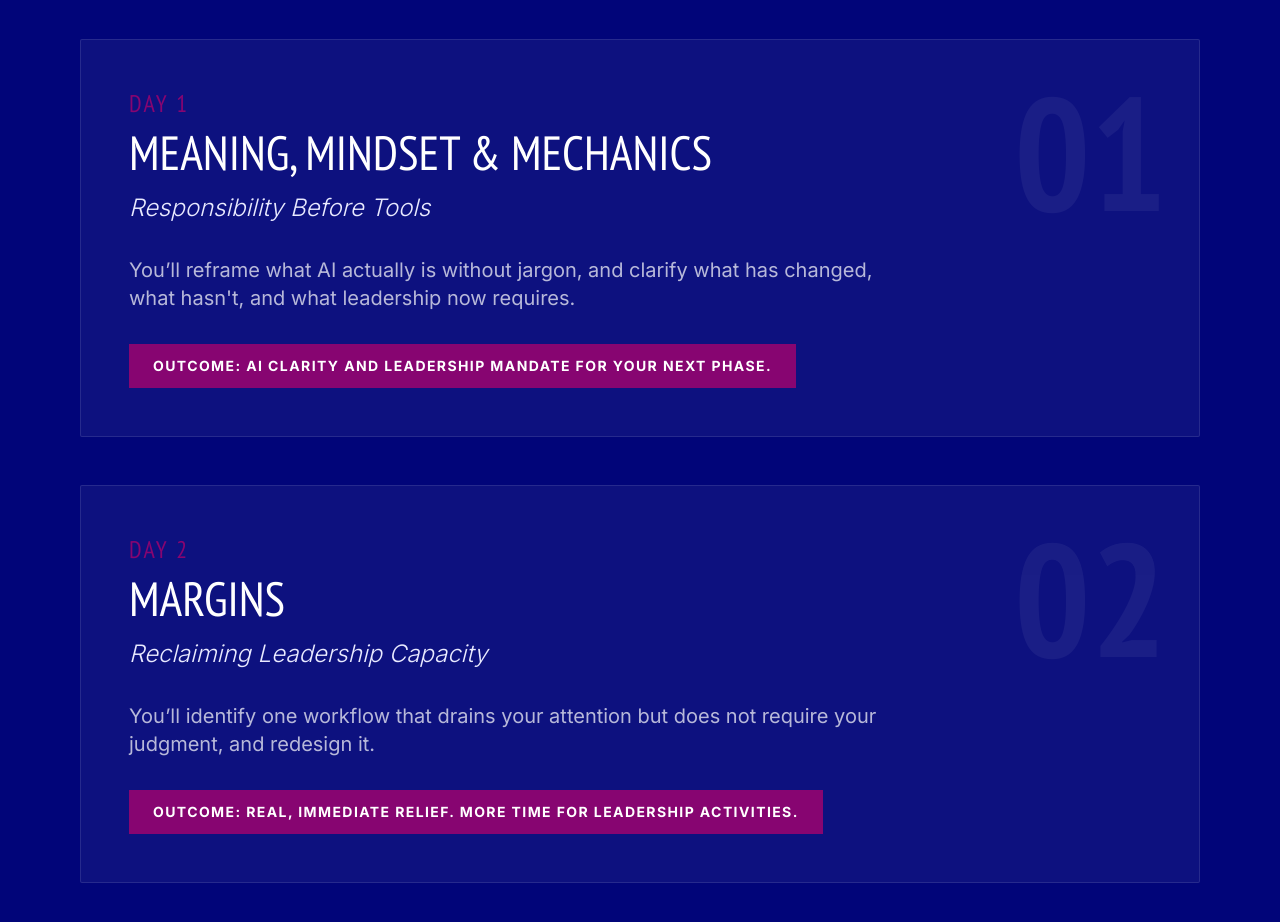
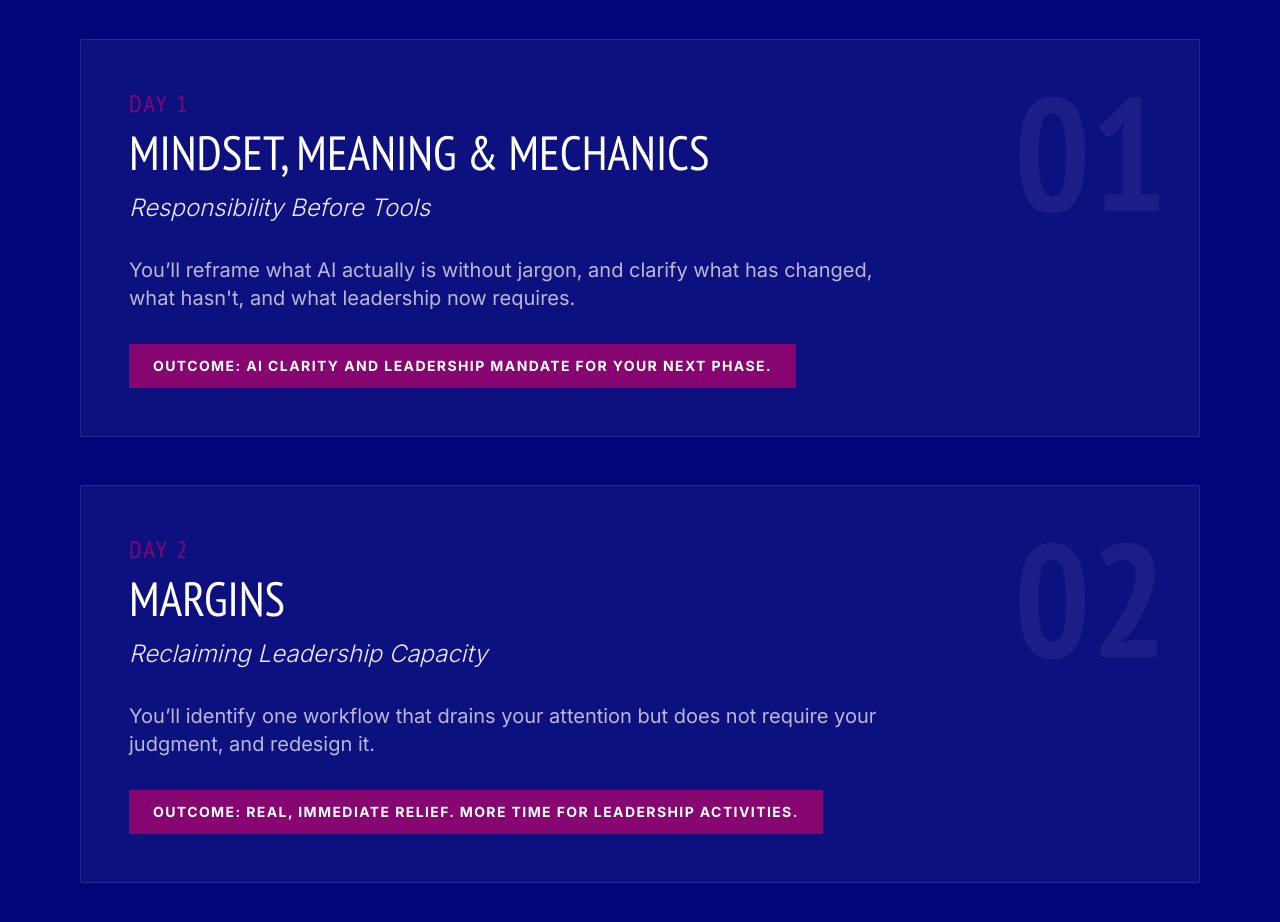
Before and after one commit to TheMSFlow/aisc, a React (Vite) app: page / in a window 1280 px wide. Shown: the part 4760-5682 px from the top of the page. Built offline with nearby package versions, Linux system fonts and the light colour scheme; no server answers.

Commit message:
Title edit

```diff
--- a/components/Experience.tsx
+++ b/components/Experience.tsx
@@ -5,7 +5,7 @@ import { CohortDateBlock } from "./CohortDateBlock";
 const DAYS = [
   {
     day: 1,
-    title: "Meaning, Mindset & Mechanics",
+    title: "Mindset, Meaning & Mechanics",
     subtitle: "Responsibility Before Tools",
     content:
       "You’ll reframe what AI actually is without jargon, and clarify what has changed, what hasn't, and what leadership now requires.",
```
